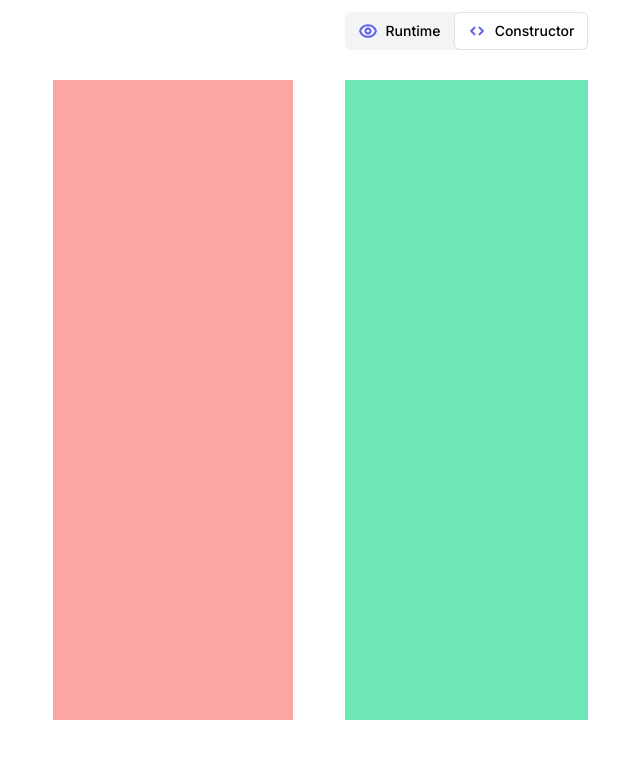
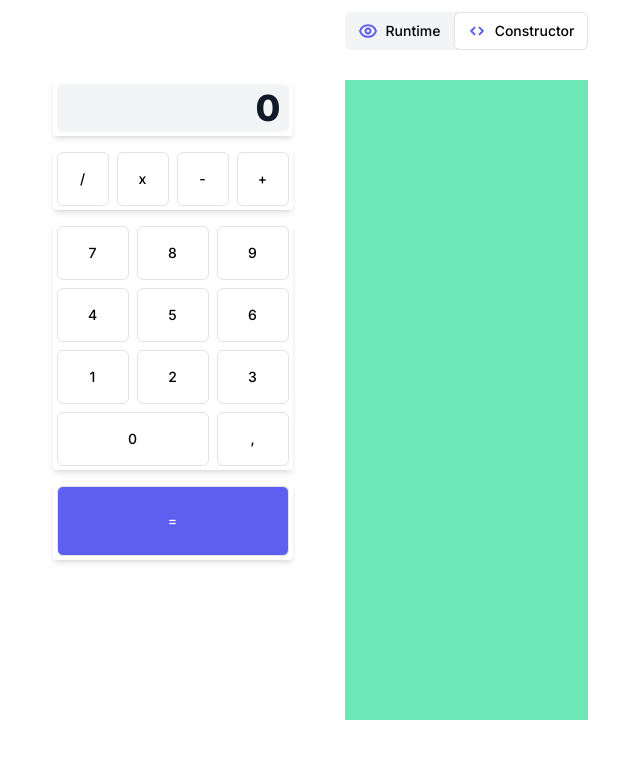
Before and after one commit to 7evenUp/sendsay-test-task, a React (Vite) app: page / in a window 1280 px wide. Shown: the top 758 px of the page, without its empty margins (320-960 px from the left). Built offline with nearby package versions, Linux system fonts and the light colour scheme.

Commit message:
Сделал базовую вёрстку конструктора

```diff
--- a/src/App.tsx
+++ b/src/App.tsx
@@ -1,13 +1,28 @@
-import { ToggleMode } from './components'
-import { Drop, Eye, Selector } from './icons'
+import { Button, Container, Display, Numpad, ToggleMode } from './components'
 
 function App() {
 
   return (
     <div className="w-screen h-screen flex items-center justify-center overflow-x-hidden">
       <div className='w-[695px] h-[640px] flex px-20 gap-[52px]'>
-        <div className="w-[240px] bg-red-300">
-
+        <div className="w-[240px] flex flex-col gap-3">
+          <Container>
+            <Display />
+          </Container>
+          <Container>
+            <div className='flex gap-2'>
+            <Button>/</Button>
+            <Button>х</Button>
+            <Button>-</Button>
+            <Button>+</Button>
+            </div>
+          </Container>
+          <Container>
+            <Numpad />
+          </Container>
+          <Container>
+            <Button isEqualsButton={true}>=</Button>
+          </Container>
         </div>
         <div className="w-[243px] bg-emerald-300 relative">
           <div className="absolute w-full -top-[30px] left-0 -translate-y-full">
--- /dev/null
+++ b/src/components/Button.tsx
@@ -0,0 +1,22 @@
+import React from "react";
+
+const Button = ({
+  children,
+  isEqualsButton,
+}: {
+  children: React.ReactNode;
+  isEqualsButton?: boolean;
+}) => {
+  return (
+    <button
+      className={`flex items-center justify-center py-4 w-full
+                  rounded-md border border-outline
+                text-black text-sm font-medium
+                  ${isEqualsButton ? "py-6 bg-iris text-white" : ''}`}
+    >
+      {children}
+    </button>
+  );
+};
+
+export default Button;
--- /dev/null
+++ b/src/components/Container.tsx
@@ -0,0 +1,11 @@
+import React from 'react'
+
+const Container = ({children}: {children: React.ReactNode}) => {
+  return (
+    <div className="rounded-[4px] p-1 shadow-md bg-white">
+      {children}
+    </div>
+  )
+}
+
+export default Container
--- /dev/null
+++ b/src/components/Display.tsx
@@ -0,0 +1,12 @@
+import React from 'react'
+
+const Display = () => {
+  return (
+    <div className="w-full bg-gray-bg rounded-md py-1 px-2
+                    font-extrabold text-display text-4xl text-right">
+      0
+    </div>
+  )
+}
+
+export default Display
--- /dev/null
+++ b/src/components/Numpad.tsx
@@ -0,0 +1,24 @@
+import React from "react";
+import Button from "./Button";
+
+const Numpad = () => {
+  return (
+    <div className="grid grid-cols-3 gap-2">
+      <Button>7</Button>
+      <Button>8</Button>
+      <Button>9</Button>
+      <Button>4</Button>
+      <Button>5</Button>
+      <Button>6</Button>
+      <Button>1</Button>
+      <Button>2</Button>
+      <Button>3</Button>
+      <div className="col-start-1 col-end-3">
+        <Button>0</Button>
+      </div>
+      <Button>,</Button>
+    </div>
+  );
+};
+
+export default Numpad;
--- a/src/components/index.ts
+++ b/src/components/index.ts
@@ -1 +1,5 @@
 export { default as ToggleMode } from "./ToggleMode";
+export { default as Container } from "./Container";
+export { default as Button } from "./Button";
+export { default as Display } from "./Display";
+export { default as Numpad } from "./Numpad";
--- a/tailwind.config.cjs
+++ b/tailwind.config.cjs
@@ -9,7 +9,8 @@ module.exports = {
       colors: {
         iris: '#5D5FEF',
         'gray-bg': '#F3F4F6',
-        outline: '#E2E3E5'
+        outline: '#E2E3E5',
+        display: '#111827'
       }
     },
   },
```
